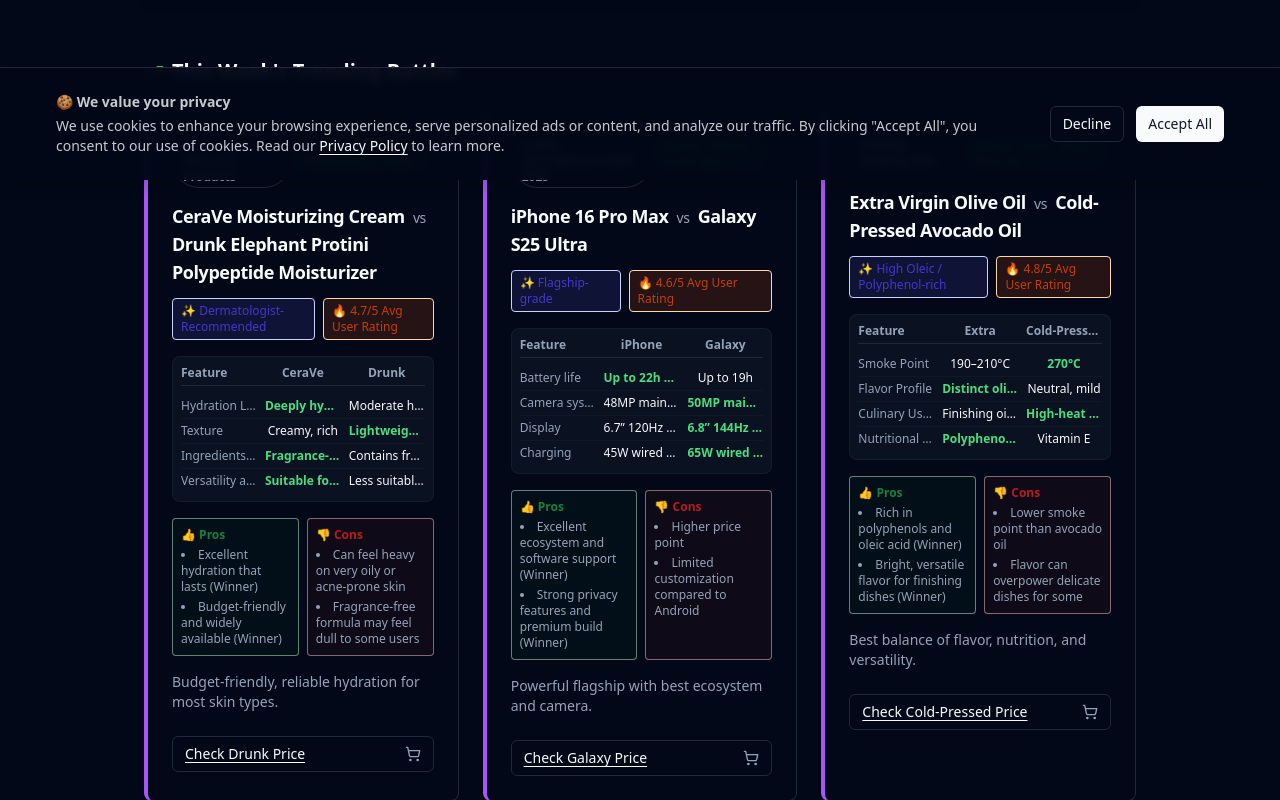
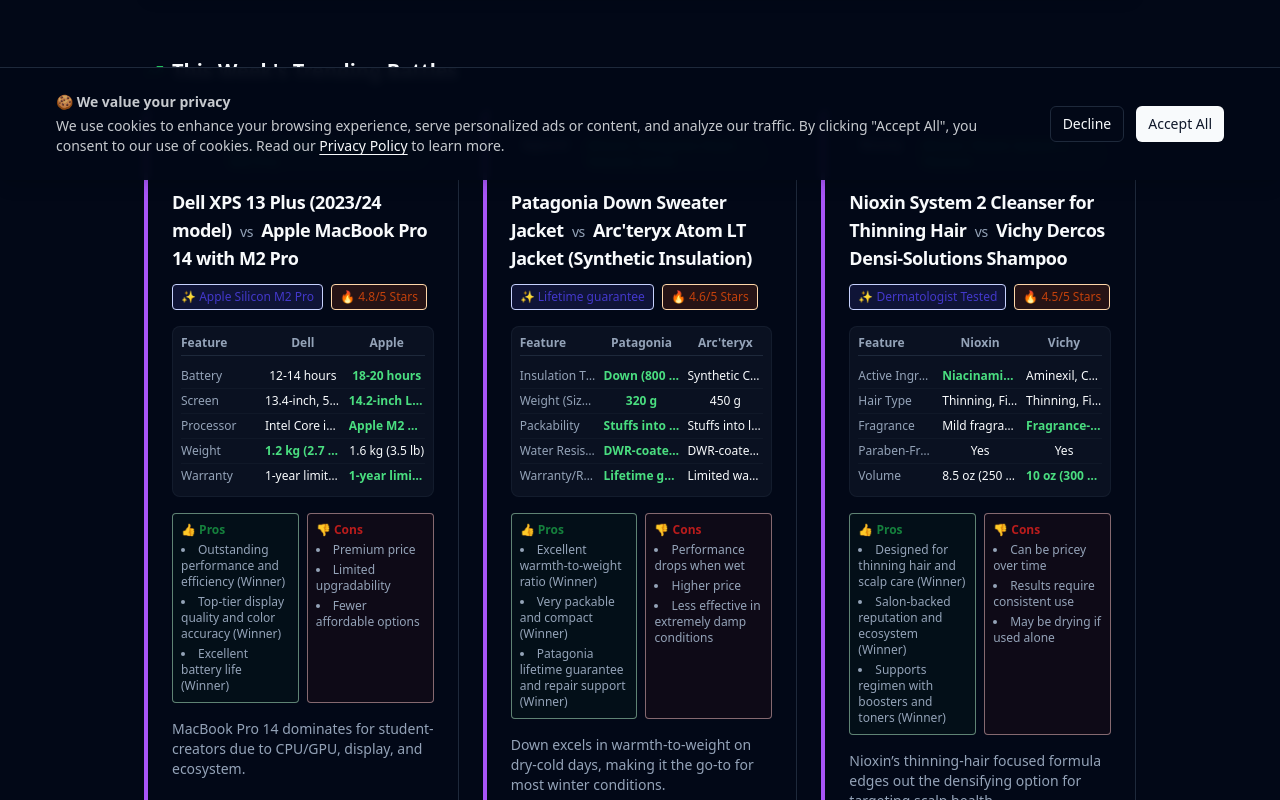
Before and after one commit to tittooin/tittoos-toolbox-hub, a React (Vite) app: page /tools/tech-versus in a window 1280 px wide. Shown: the part 620-1420 px from the top of the page. Built offline with nearby package versions, Linux system fonts and the light colour scheme.

Commit message:
feat: update daily trending battles via admin

```diff
--- a/src/data/battles.ts
+++ b/src/data/battles.ts
@@ -23,147 +23,171 @@ export interface TrendingBattle {
 
 export const trendingBattles: TrendingBattle[] = [
   {
-    "id": "versus-skincare-ceraVe-moisturizing-cream-vs-drunk-elephant-protini",
-    "category": "Trending Skincare Products",
-    "itemA": "CeraVe Moisturizing Cream",
-    "itemB": "Drunk Elephant Protini Polypeptide Moisturizer",
-    "winner": "CeraVe Moisturizing Cream",
+    "id": "laptops-students-creators-vs-dell-xps-13-plus-vs-macbook-pro-14-m2-pro-2025",
+    "category": "Tech",
+    "itemA": "Dell XPS 13 Plus (2023/24 model)",
+    "itemB": "Apple MacBook Pro 14 with M2 Pro",
+    "winner": "Apple MacBook Pro 14 (M2 Pro)",
     "winnerColorClass": "text-green-600 bg-green-50 dark:bg-green-900/20",
     "borderColorClass": "border-l-purple-500",
-    "verdict": "Budget-friendly, reliable hydration for most skin types.",
+    "verdict": "MacBook Pro 14 dominates for student-creators due to CPU/GPU, display, and ecosystem.",
     "pros": [
-      "Excellent hydration that lasts (Winner)",
-      "Budget-friendly and widely available (Winner)"
+      "Outstanding performance and efficiency (Winner)",
+      "Top-tier display quality and color accuracy (Winner)",
+      "Excellent battery life (Winner)"
     ],
     "cons": [
-      "Can feel heavy on very oily or acne-prone skin",
-      "Fragrance-free formula may feel dull to some users"
+      "Premium price",
+      "Limited upgradability",
+      "Fewer affordable options"
     ],
-    "qualityMetric": "Dermatologist-Recommended",
-    "popularity": "4.7/5 Avg User Rating",
+    "qualityMetric": "Apple Silicon M2 Pro",
+    "popularity": "4.8/5 Stars",
     "specs": [
       {
-        "label": "Hydration Level",
-        "valueA": "Deeply hydrating, long-lasting",
-        "valueB": "Moderate hydration",
+        "label": "Battery",
+        "valueA": "12-14 hours",
+        "valueB": "18-20 hours",
+        "winner": "B"
+      },
+      {
+        "label": "Screen",
+        "valueA": "13.4-inch, 500+ nits",
+        "valueB": "14.2-inch Liquid Retina XDR, 1000+ nits",
+        "winner": "B"
+      },
+      {
+        "label": "Processor",
+        "valueA": "Intel Core i7 (12th/13th gen)",
+        "valueB": "Apple M2 Pro",
+        "winner": "B"
+      },
+      {
+        "label": "Weight",
+        "valueA": "1.2 kg (2.7 lb)",
+        "valueB": "1.6 kg (3.5 lb)",
         "winner": "A"
       },
       {
-        "label": "Texture",
-        "valueA": "Creamy, rich",
-        "valueB": "Lightweight gel-cream",
+        "label": "Warranty",
+        "valueA": "1-year limited",
+        "valueB": "1-year limited + AppleCare+ options",
+        "winner": "B"
+      }
+    ],
+    "affiliateLink": "https://www.amazon.in/s?k=Apple%20MacBook%20Pro%2014%20with%20M2%20Pro&tag=axevora-21",
+    "affiliateText": "Check Apple Price"
+  },
+  {
+    "id": "winter-jackets-down-vs-synthetic-patagonia-down-sweater-vs-arc-teryx-atom-lt-2025",
+    "category": "Apparel",
+    "itemA": "Patagonia Down Sweater Jacket",
+    "itemB": "Arc'teryx Atom LT Jacket (Synthetic Insulation)",
+    "winner": "Patagonia Down Sweater Jacket",
+    "winnerColorClass": "text-green-600 bg-green-50 dark:bg-green-900/20",
+    "borderColorClass": "border-l-purple-500",
+    "verdict": "Down excels in warmth-to-weight on dry-cold days, making it the go-to for most winter conditions.",
+    "pros": [
+      "Excellent warmth-to-weight ratio (Winner)",
+      "Very packable and compact (Winner)",
+      "Patagonia lifetime guarantee and repair support (Winner)"
+    ],
+    "cons": [
+      "Performance drops when wet",
+      "Higher price",
+      "Less effective in extremely damp conditions"
+    ],
+    "qualityMetric": "Lifetime guarantee",
+    "popularity": "4.6/5 Stars",
+    "specs": [
+      {
+        "label": "Insulation Type",
+        "valueA": "Down (800 Fill Power)",
+        "valueB": "Synthetic CoreLoft",
+        "winner": "A"
+      },
+      {
+        "label": "Weight (Size M)",
+        "valueA": "320 g",
+        "valueB": "450 g",
+        "winner": "A"
+      },
+      {
+        "label": "Packability",
+        "valueA": "Stuffs into compact pouch (~6x8 in)",
+        "valueB": "Stuffs into larger pouch (~9x8 in)",
+        "winner": "A"
+      },
+      {
+        "label": "Water Resistance",
+        "valueA": "DWR-coated, good repellency",
+        "valueB": "DWR-coated, basic repellency",
+        "winner": "A"
+      },
+      {
+        "label": "Warranty/Repair",
+        "valueA": "Lifetime guarantee & repairs",
+        "valueB": "Limited warranty",
+        "winner": "A"
+      }
+    ],
+    "affiliateLink": "https://www.amazon.in/s?k=Arc'teryx%20Atom%20LT%20Jacket%20(Synthetic%20Insulation)&tag=axevora-21",
+    "affiliateText": "Check Arc'teryx Price"
+  },
+  {
+    "id": "shampoos-hair-fall-nioxin-vs-vichy-dercos-densi-solutions-2025",
+    "category": "Beauty",
+    "itemA": "Nioxin System 2 Cleanser for Thinning Hair",
+    "itemB": "Vichy Dercos Densi-Solutions Shampoo",
+    "winner": "Nioxin System 2 Cleanser",
+    "winnerColorClass": "text-green-600 bg-green-50 dark:bg-green-900/20",
+    "borderColorClass": "border-l-purple-500",
+    "verdict": "Nioxin’s thinning-hair focused formula edges out the densifying option for targeting scalp health.",
+    "pros": [
+      "Designed for thinning hair and scalp care (Winner)",
+      "Salon-backed reputation and ecosystem (Winner)",
+      "Supports regimen with boosters and toners (Winner)"
+    ],
+    "cons": [
+      "Can be pricey over time",
+      "Results require consistent use",
+      "May be drying if used alone"
+    ],
+    "qualityMetric": "Dermatologist Tested",
+    "popularity": "4.5/5 Stars",
+    "specs": [
+      {
+        "label": "Active Ingredients",
+        "valueA": "Niacinamide, Panthenol, Caffeine",
+        "valueB": "Aminexil, Ceramides",
+        "winner": "A"
+      },
+      {
+        "label": "Hair Type",
+        "valueA": "Thinning, Fine Hair",
+        "valueB": "Thinning, Fine Hair",
+        "winner": "Tie"
+      },
+      {
+        "label": "Fragrance",
+        "valueA": "Mild fragrance",
+        "valueB": "Fragrance-free",
         "winner": "B"
       },
       {
-        "label": "Ingredients Safety",
-        "valueA": "Fragrance-free, minimal irritants",
-        "valueB": "Contains fragrance (not ideal)",
-        "winner": "A"
+        "label": "Paraben-Free?",
+        "valueA": "Yes",
+        "valueB": "Yes",
+        "winner": "Tie"
       },
       {
-        "label": "Versatility across skin types",
-        "valueA": "Suitable for dry/normal",
-        "valueB": "Less suitable for very oily",
-        "winner": "A"
-      }
-    ],
-    "affiliateLink": "https://www.amazon.in/s?k=Drunk%20Elephant%20Protini%20Polypeptide%20Moisturizer&tag=axevora-21",
-    "affiliateText": "Check Drunk Price"
-  },
-  {
-    "id": "versus-smartphones-iphone16pro-max-vs-galaxy-s25-ultra",
-    "category": "Latest Smartphones 2024-2025",
-    "itemA": "iPhone 16 Pro Max",
-    "itemB": "Galaxy S25 Ultra",
-    "winner": "iPhone 16 Pro Max",
-    "winnerColorClass": "text-green-600 bg-green-50 dark:bg-green-900/20",
-    "borderColorClass": "border-l-purple-500",
-    "verdict": "Powerful flagship with best ecosystem and camera.",
-    "pros": [
-      "Excellent ecosystem and software support (Winner)",
-      "Strong privacy features and premium build (Winner)"
-    ],
-    "cons": [
-      "Higher price point",
-      "Limited customization compared to Android"
-    ],
-    "qualityMetric": "Flagship-grade",
-    "popularity": "4.6/5 Avg User Rating",
-    "specs": [
-      {
-        "label": "Battery life",
-        "valueA": "Up to 22h video playback",
-        "valueB": "Up to 19h",
-        "winner": "A"
-      },
-      {
-        "label": "Camera system",
-        "valueA": "48MP main + 12MP ultrawide",
-        "valueB": "50MP main + 12MP ultrawide + 5x zoom",
-        "winner": "B"
-      },
-      {
-        "label": "Display",
-        "valueA": "6.7” 120Hz LTPO OLED",
-        "valueB": "6.8” 144Hz LTPO OLED",
-        "winner": "B"
-      },
-      {
-        "label": "Charging",
-        "valueA": "45W wired / 15W wireless",
-        "valueB": "65W wired / 25W wireless",
+        "label": "Volume",
+        "valueA": "8.5 oz (250 ml)",
+        "valueB": "10 oz (300 ml)",
         "winner": "B"
       }
     ],
-    "affiliateLink": "https://www.amazon.in/s?k=Galaxy%20S25%20Ultra&tag=axevora-21",
-    "affiliateText": "Check Galaxy Price"
-  },
-  {
-    "id": "versus-oils-olive-oil-vs-avocado-oil",
-    "category": "Healthy Cooking Oils",
-    "itemA": "Extra Virgin Olive Oil",
-    "itemB": "Cold-Pressed Avocado Oil",
-    "winner": "Extra Virgin Olive Oil",
-    "winnerColorClass": "text-green-600 bg-green-50 dark:bg-green-900/20",
-    "borderColorClass": "border-l-purple-500",
-    "verdict": "Best balance of flavor, nutrition, and versatility.",
-    "pros": [
-      "Rich in polyphenols and oleic acid (Winner)",
-      "Bright, versatile flavor for finishing dishes (Winner)"
-    ],
-    "cons": [
-      "Lower smoke point than avocado oil",
-      "Flavor can overpower delicate dishes for some"
-    ],
-    "qualityMetric": "High Oleic / Polyphenol-rich",
-    "popularity": "4.8/5 Avg User Rating",
-    "specs": [
-      {
-        "label": "Smoke Point",
-        "valueA": "190–210°C",
-        "valueB": "270°C",
-        "winner": "B"
-      },
-      {
-        "label": "Flavor Profile",
-        "valueA": "Distinct olive flavor, peppery",
-        "valueB": "Neutral, mild",
-        "winner": "A"
-      },
-      {
-        "label": "Culinary Uses",
-        "valueA": "Finishing oil, dressings",
-        "valueB": "High-heat cooking",
-        "winner": "B"
-      },
-      {
-        "label": "Nutritional Profile",
-        "valueA": "Polyphenols, oleic acid",
-        "valueB": "Vitamin E",
-        "winner": "A"
-      }
-    ],
-    "affiliateLink": "https://www.amazon.in/s?k=Cold-Pressed%20Avocado%20Oil&tag=axevora-21",
-    "affiliateText": "Check Cold-Pressed Price"
+    "affiliateLink": "https://www.amazon.in/s?k=Vichy%20Dercos%20Densi-Solutions%20Shampoo&tag=axevora-21",
+    "affiliateText": "Check Vichy Price"
   }
 ];
```
